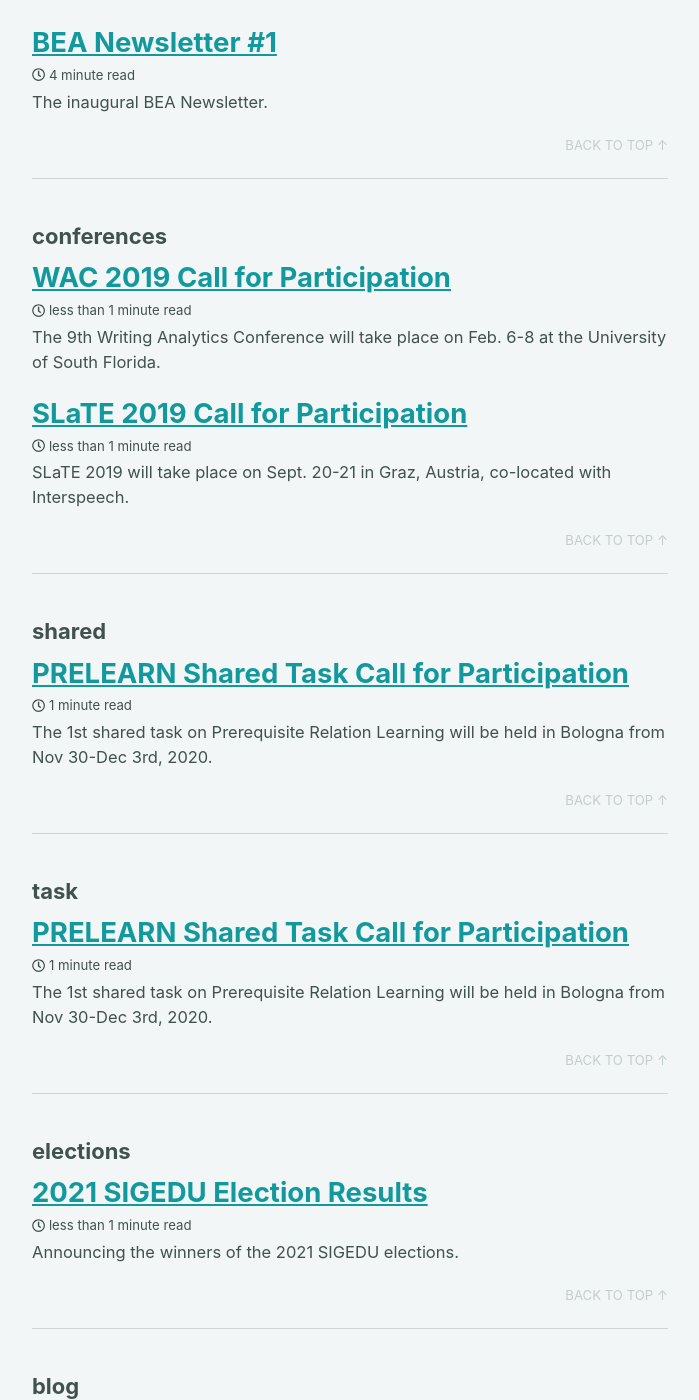
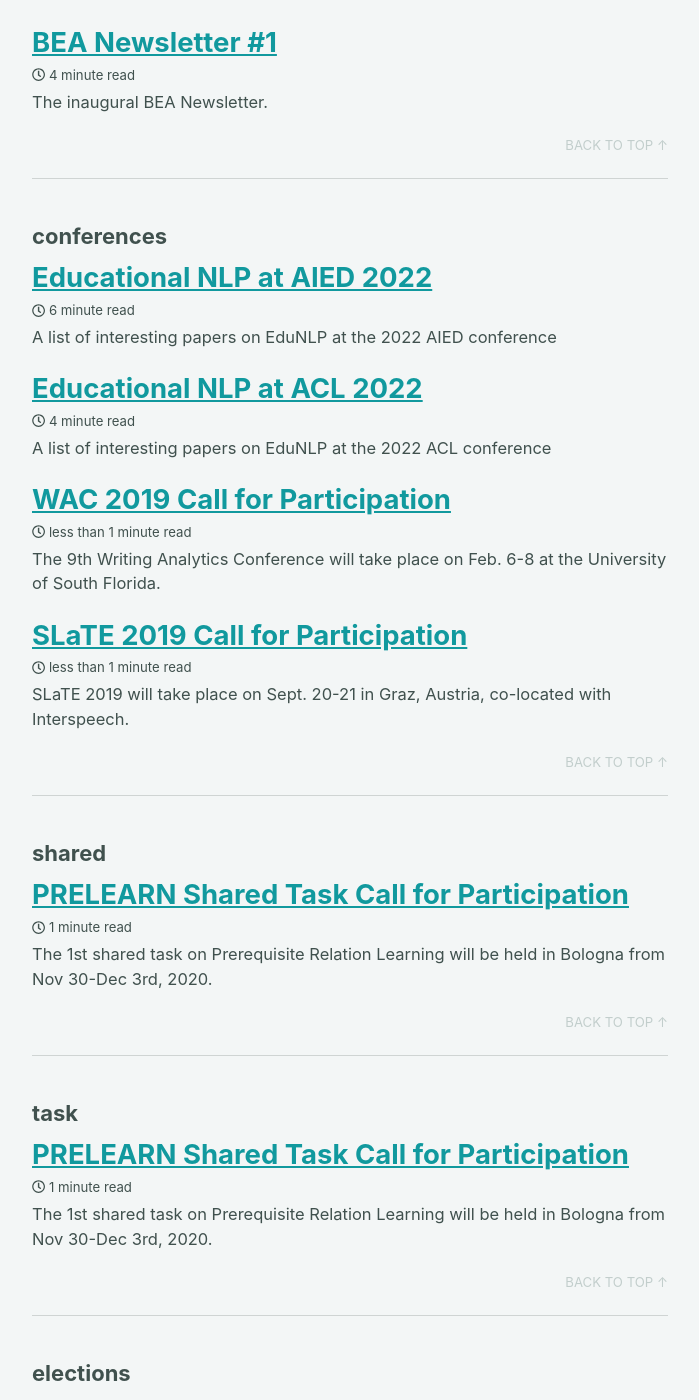
Before and after one commit to sigedu-org/website, a Jekyll site: the page built from _pages/tag-archive.md, in a window 1280 px wide and 1400 px high, scrolled down 1516 px. Shown: the whole window, without its empty margins (290-989 px from the left). Built offline with Jekyll 4.4.1, drawn with Linux system fonts in a browser that asks for light colours; cached includes are drawn as plain includes; nearby versions of some CDN libraries; some of the changed text lies outside the part shown.

Commit message:
Fixed problems with incorrect filename for post and clarified the title and excerpt

```diff
--- a/_posts/2022-08-01-edunlp-at-acl2022.md
+++ b/_posts/2022-08-01-edunlp-at-acl2022.md
@@ -1,12 +1,12 @@
 ---
-title: Educational NLP at ACL2022
+title: Educational NLP at ACL 2022
 author: bea
 author_profile: true
-excerpt: "A list of interesting papers on EduNLP @ACL2022"
+excerpt: "A list of interesting papers on EduNLP at the 2022 ACL conference"
 tags:
+  conferences
+categories:
   blog
-categories:
-    blog
 ---
 
 **Proceedings**: [https://aclanthology.org/events/acl-2022/](https://aclanthology.org/events/acl-2022/)
--- a/_posts/EduNLP @AIED2022.md
+++ b/_posts/2022-08-08-edunlp-at-aied2022.md
@@ -1,12 +1,12 @@
 ---
-title: EduNLP @NAACL2022
+title: Educational NLP at AIED 2022
 author: bea
 author_profile: true
-excerpt: "EduNLP @NAACL2022"
+excerpt: "A list of interesting papers on EduNLP at the 2022 AIED conference"
 tags:
+  conferences
+categories:
   blog
-categories:
-    blog
 ---
 
 **Proceedings**: [Part I](https://link.springer.com/book/10.1007/978-3-031-11644-5#toc)
```
